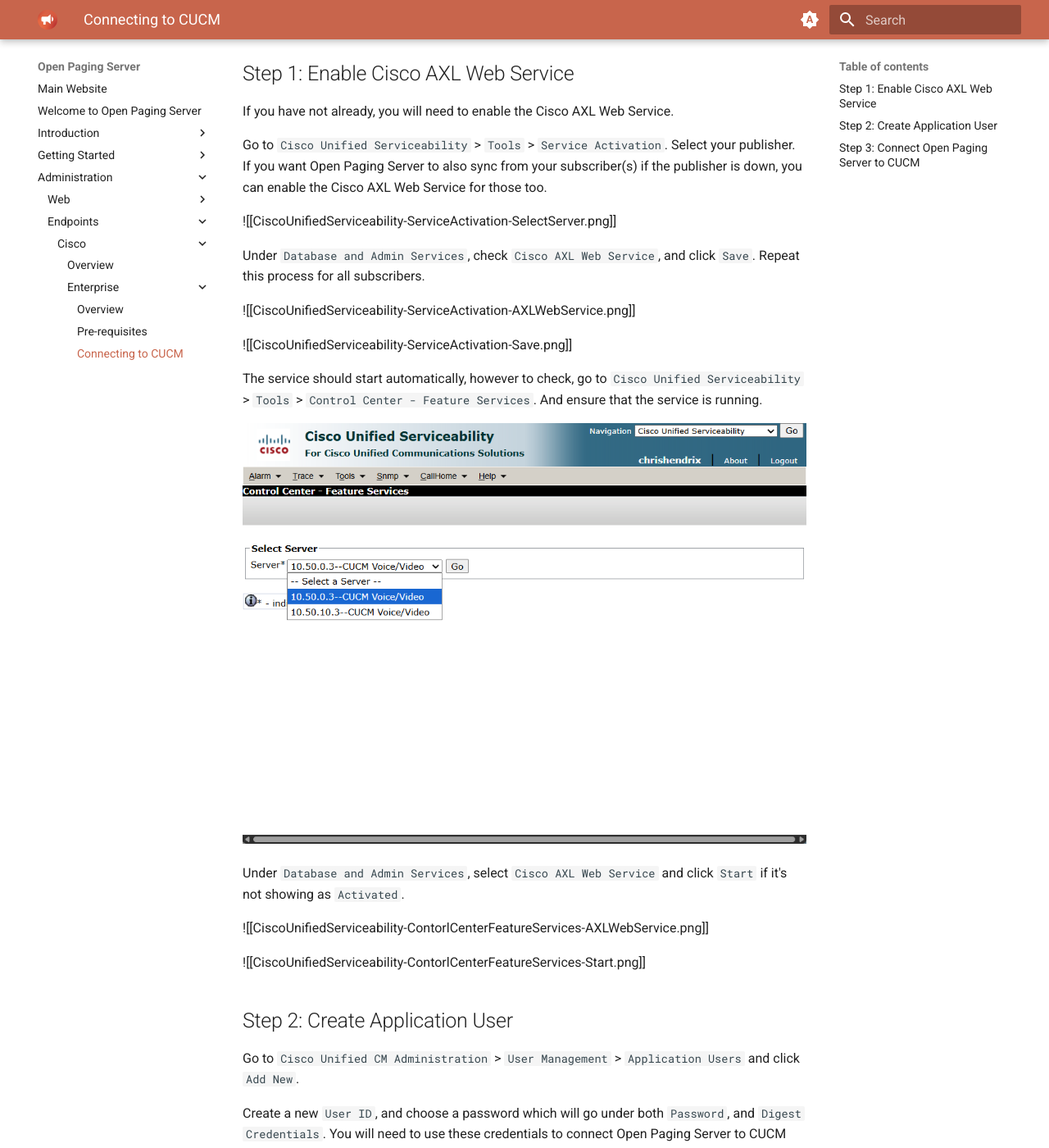
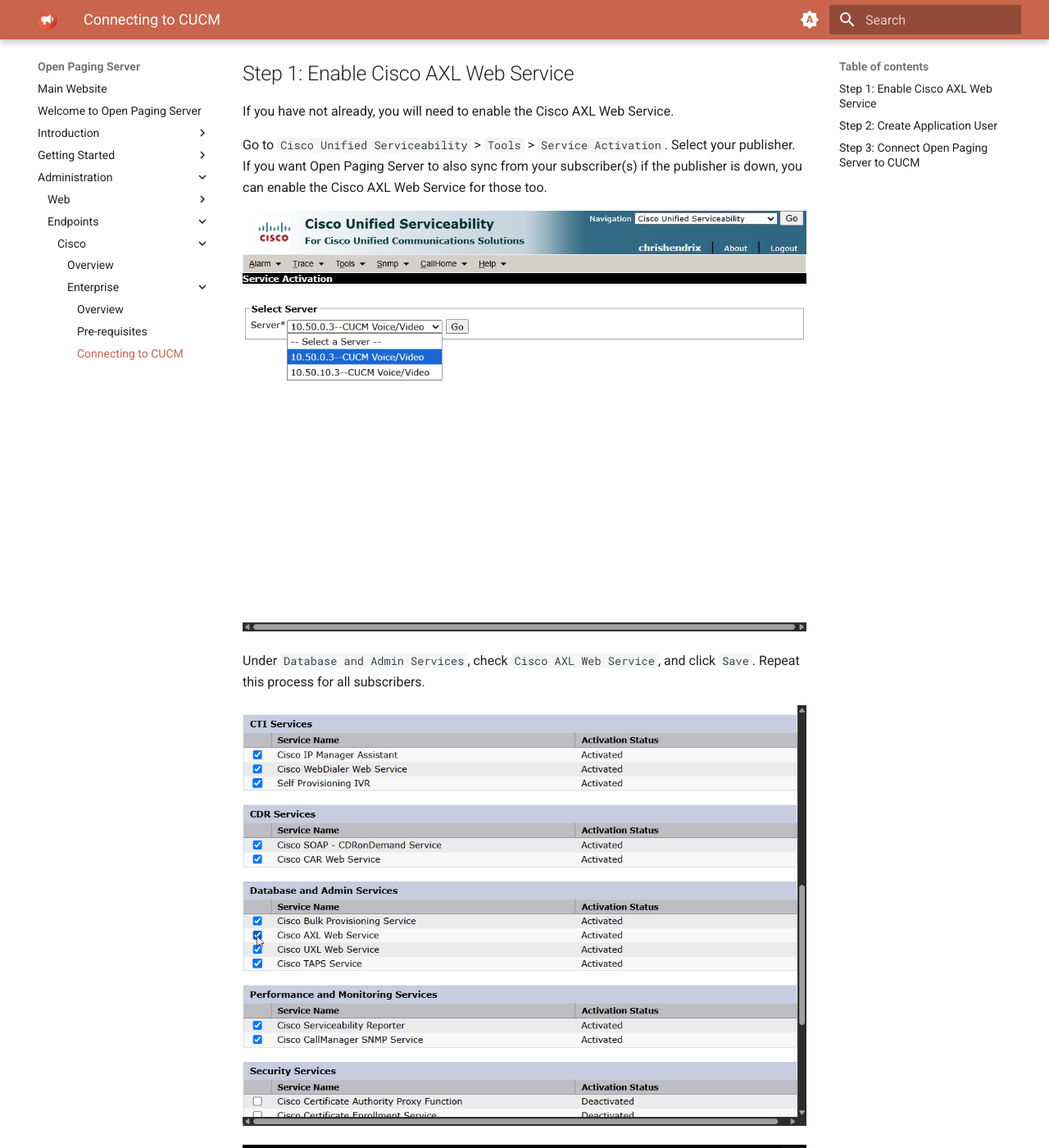
Before and after one commit to OpenPagingServer/documentation, an MkDocs documentation site: the page built from docs/admin/endpoints/cisco/enterprise/cucm.md, in a window 1280 px wide and 1400 px high, scrolled down 375 px. Shown: the whole window at 82% size. Built offline with MkDocs 1.6.1 and Material for MkDocs 9.7.7, drawn with Linux system fonts in a browser that asks for light colours; some of the changed text lies outside the part shown.

Commit message:
Fixed an error

```diff
--- a/docs/admin/endpoints/cisco/enterprise/cucm.md
+++ b/docs/admin/endpoints/cisco/enterprise/cucm.md
@@ -12,13 +12,13 @@ If you have not already, you will need to enable the Cisco AXL Web Service.
 
 Go to `Cisco Unified Serviceability` > `Tools` > `Service Activation`. Select your publisher. If you want Open Paging Server to also sync from your subscriber(s) if the publisher is down, you can enable the Cisco AXL Web Service for those too.
 
-![[CiscoUnifiedServiceability-ServiceActivation-SelectServer.png]]
+![](CiscoUnifiedServiceability-ServiceActivation-SelectServer.png)
 
 Under `Database and Admin Services`, check `Cisco AXL Web Service`, and click `Save`. Repeat this process for all subscribers.
 
-![[CiscoUnifiedServiceability-ServiceActivation-AXLWebService.png]]
+![](CiscoUnifiedServiceability-ServiceActivation-AXLWebService.png)
 
-![[CiscoUnifiedServiceability-ServiceActivation-Save.png]]
+![](CiscoUnifiedServiceability-ServiceActivation-Save.png)
 
 The service should start automatically, however to check, go to `Cisco Unified Serviceability` > `Tools` > `Control Center - Feature Services`. And ensure that the service is running.
 
@@ -26,9 +26,9 @@ The service should start automatically, however to check, go to `Cisco Unified S
 
 Under `Database and Admin Services`, select `Cisco AXL Web Service` and click `Start` if it's not showing as `Activated`.
 
-![[CiscoUnifiedServiceability-ContorlCenterFeatureServices-AXLWebService.png]]
+![](CiscoUnifiedServiceability-ContorlCenterFeatureServices-AXLWebService.png)
 
-![[CiscoUnifiedServiceability-ContorlCenterFeatureServices-Start.png]]
+![](CiscoUnifiedServiceability-ContorlCenterFeatureServices-Start.png)
 
 ## Step 2: Create Application User
 
@@ -36,13 +36,13 @@ Go to `Cisco Unified CM Administration` > `User Management` > `Application Users
 
 Create a new `User ID`, and choose a password which will go under both `Password`, and `Digest Credentials`. You will need to use these credentials to connect Open Paging Server to CUCM
 
-![[CiscoUnifiedCMAdministration-ApplicationUserConfiguration.png]]
+![](CiscoUnifiedCMAdministration-ApplicationUserConfiguration.png)
 
 **You don't need to assign any devices under `Device Information.`** Open Paging Server does not need to control your devices through CUCM. However, as we mentioned earlier in the documentation, we are researching different ways of sending broadcasts to phones, and this may be one of them in the future. But you can always assign phones in the future if this is ever used.
 
 Under `Permissions Information`, click `Add to Access Control Groups`, select `Standard CCM Phone Administration` and click `Add Selected`
 
-![[CiscoUnifiedCMAdministration-ApplicationUserConfiguration-AccessControlGroups.png]]
+![](CiscoUnifiedCMAdministration-ApplicationUserConfiguration-AccessControlGroups.png)
 
 Review the new Application User you created, and click `Save`.
 
@@ -52,7 +52,7 @@ In Open Paging Server, go to `Manage Endpoints`,  `Manage Endpoint Modules`, and
 
 Enable `Sync with Unified Communications Manager (CUCM)`. In `CUCM Server(s)`, enter the IP address of your publisher followed by any subscribers separated by commas. Enter the User ID in `Application User ID` and password in `Application User Password`. You can adjust the `CUCM Sync Interval`, then click `Save Cisco Settings`.
 
-![[OPS-EndpointModules-CiscoIPPhone-Settings.png]]
+![](OPS-EndpointModules-CiscoIPPhone-Settings.png)
 
 Now click `Save Cisco Settings`
 
@@ -68,7 +68,7 @@ To add a SIP trunk in Open Paging Server, go to `Manage Endpoints` > `+` > `SIP
 
 You will want to select a `Basic SIP Trunk (IP)`. If you have a SBC or gateway such as CUBE or Asterisk for SIP trunks, you could use a `Inbound-Authenticated SIP Trunk`. However, it's recommend to just trunk CUCM directly. Enter a name and IP Address. Do this for all Unified Call Manager nodes which will be in the Device Pool for Open Paging Server.
 
-![[OPS-SIPTrunks-IP-CUCM.png]]
+![](OPS-SIPTrunks-IP-CUCM.png)
 
 Click `Add Basic SIP Trunk (IP)`
 
@@ -80,8 +80,8 @@ Enter the a `Device Name`, select your `Device Pool`, `SIP Profile`, and use the
 
 <!-- If you are using an Open Paging Server cluster, repeat this process for each node.-->
 
-![[CiscoUnifiedCMAdministration-SIPTrunk-Edit-OPS.png]]
-![[CiscoUnifiedCMAdministration-SIPTrunk-Edit-OPS-2.png]]
+![](CiscoUnifiedCMAdministration-SIPTrunk-Edit-OPS.png)
+![](CiscoUnifiedCMAdministration-SIPTrunk-Edit-OPS-2.png)
 
 <!-- If you are using a single Open Paging Sever node and not using a cluster, you can skip the next 2 steps.
 
@@ -92,11 +92,14 @@ Go to `Call Routing > Route/Hunt > Route List`. Click `Add New` and enter a `Nam
 
 Now go to `Call Routing > Route/Hunt > Route Pattern`. Click `Add New`, and add route pattern(s) that match your Dial Plan Extension(s). It could either be wildcards, or one route pattern per extension. Select <!--either-->your Open Paging Server trunk<!-- ,or your route list if using a cluster--> under `Gateway/Route List`, change `Call Classification` to `OnNet` (recommended), and and assign your `Route Partition` based on your call searching spaces. And click `Save`.
 
-![[chrome_khqHxlrOSs.png]]
+![](chrome_khqHxlrOSs.png)
 
 Cisco Unified Communications Manager should now fully connected to Open Paging Server. You are now ready to page and send messages to your Cisco IP Phones.
 
 Learn more on how to:
+
 - Manage phones
+
 - Create groups
+
 - Assign Dial Plan Extensions
```
Also changed, not shown: 1 other file.
